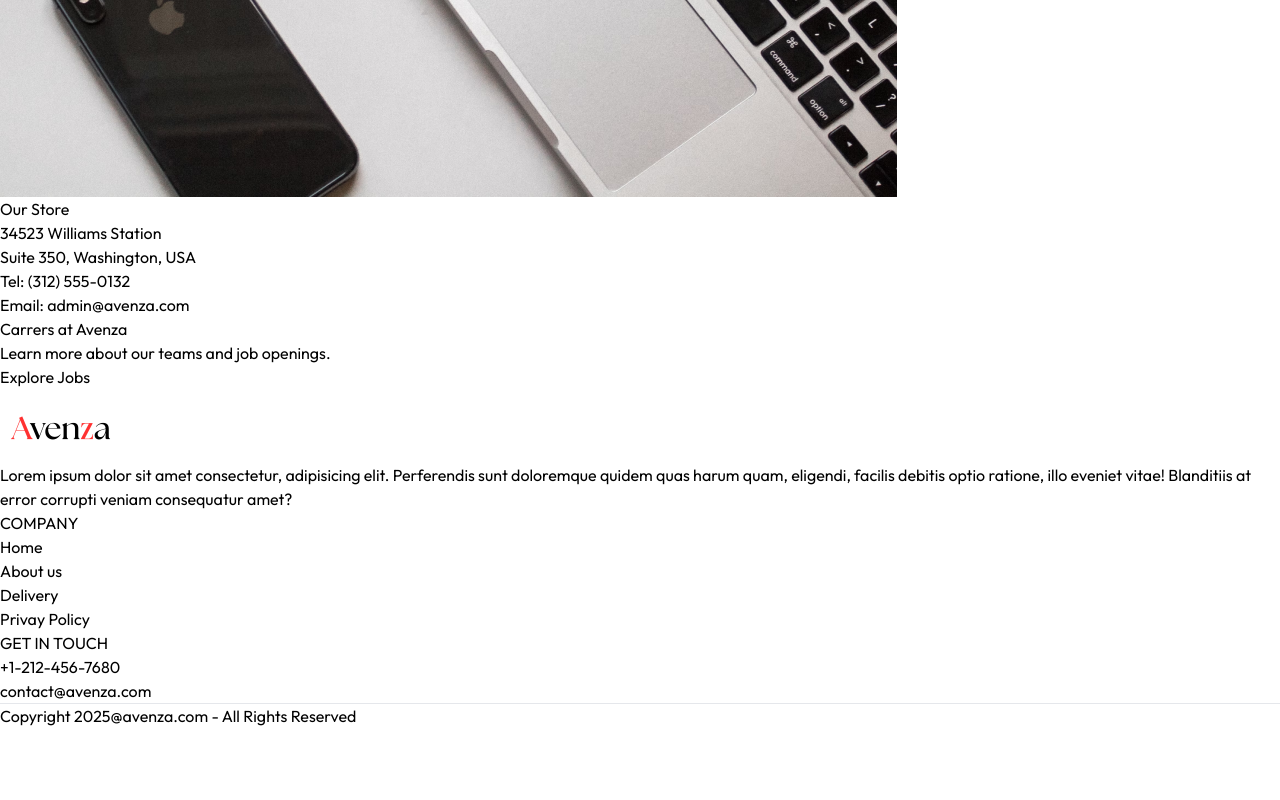
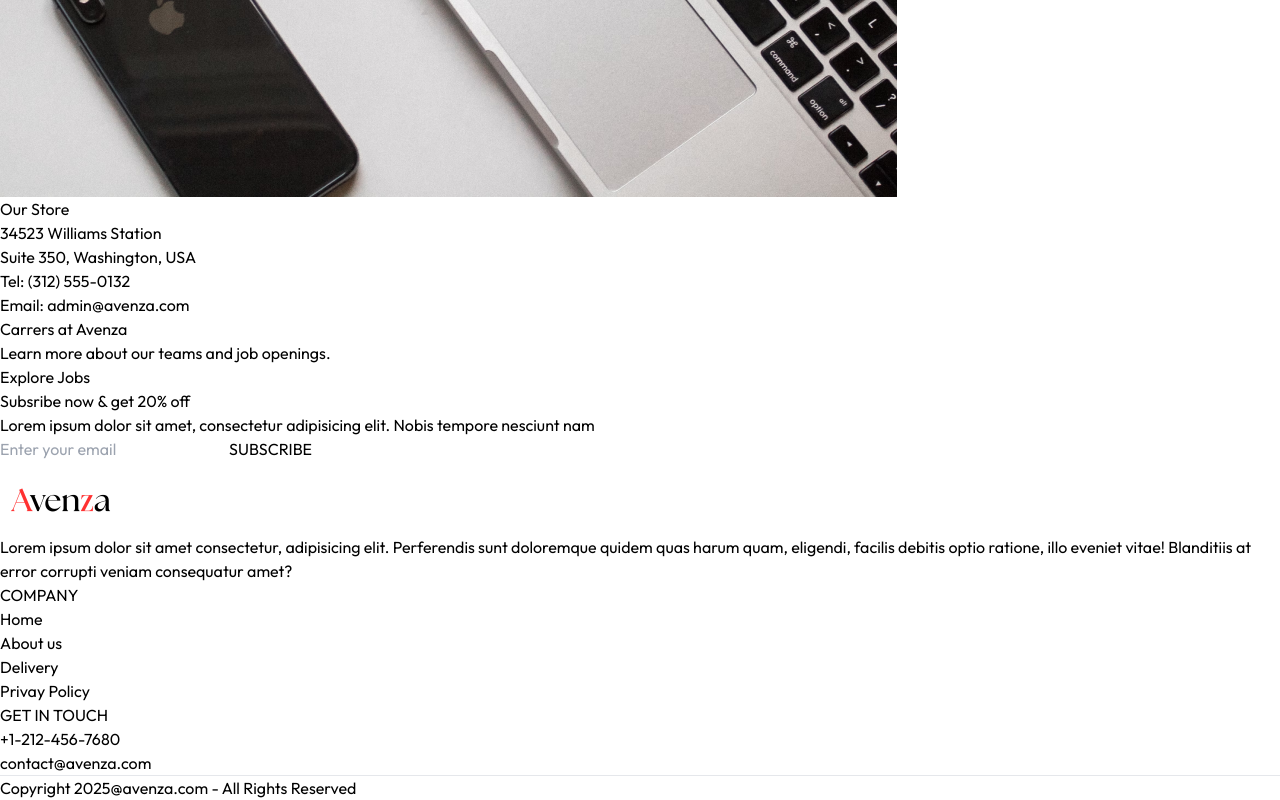
Before and after one commit to amiksha125/ecommerce-app, a React (Vite) app in the folder frontend/: page /contact in a window 1280 px wide. Shown: the part 1249-2049 px from the top of the page. Before the commit the page ends 1977 px from the top, so only its background shows below. Built offline with nearby package versions, Linux system fonts and the light colour scheme; a web font is replaced by a local one.

Commit message:
created all UI pages of websites

```diff
--- a/frontend/src/pages/Contact.jsx
+++ b/frontend/src/pages/Contact.jsx
@@ -1,6 +1,7 @@
 import React from 'react'
 import Title from '../components/Title'
 import { assets } from '../assets/assets'
+import NewsLetterBox from '../components/NewsLetterBox'
 
 const Contact = () => {
   return (
@@ -19,6 +20,8 @@
           <button className='border border-black px-8 py-4 text-sm hover:bg-black hover:text-white transition-all duration-500'>Explore Jobs</button>
         </div>
       </div>
+
+      <NewsLetterBox />
     </div>
   )
 }
```
